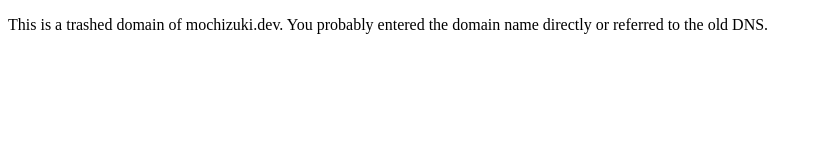
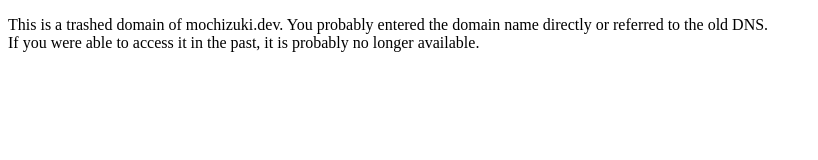
Before and after one commit to mika-archived/trash.mochizuki.dev, a plain HTML site: page index.html in a window 1280 px wide. Shown: the whole page, without its empty margins (0-818 px from the left). Drawn offline with Linux system fonts and the light colour scheme.

Commit message:
chore: update index.html

```diff
--- a/index.html
+++ b/index.html
@@ -3,7 +3,8 @@
   <body>
     <p>
       This is a trashed domain of mochizuki.dev. You probably entered the domain
-      name directly or referred to the old DNS.
+      name directly or referred to the old DNS.<br>
+      If you were able to access it in the past, it is probably no longer available.
     </p>
   </body>
 </html>
```
